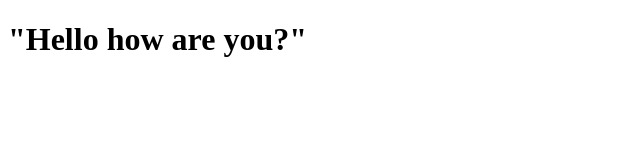
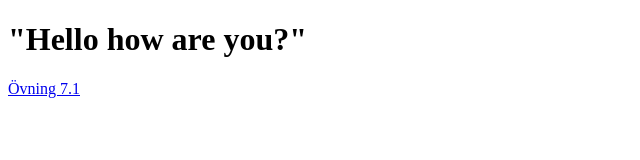
Before and after one commit to elin-jakobsson/demo-html, a plain HTML site: page index.html in a window 1280 px wide. Shown: the full height of the page, 0-640 px from the left. Drawn offline with Linux system fonts and the light colour scheme.

Commit message:
Update index.html

```diff
--- a/index.html
+++ b/index.html
@@ -6,6 +6,7 @@
 
 			<body>
 			<h1>"Hello how are you?"</h1>
+			<a href="ovning1.html">Övning 7.1</a>
 
 			</body>
 
```
